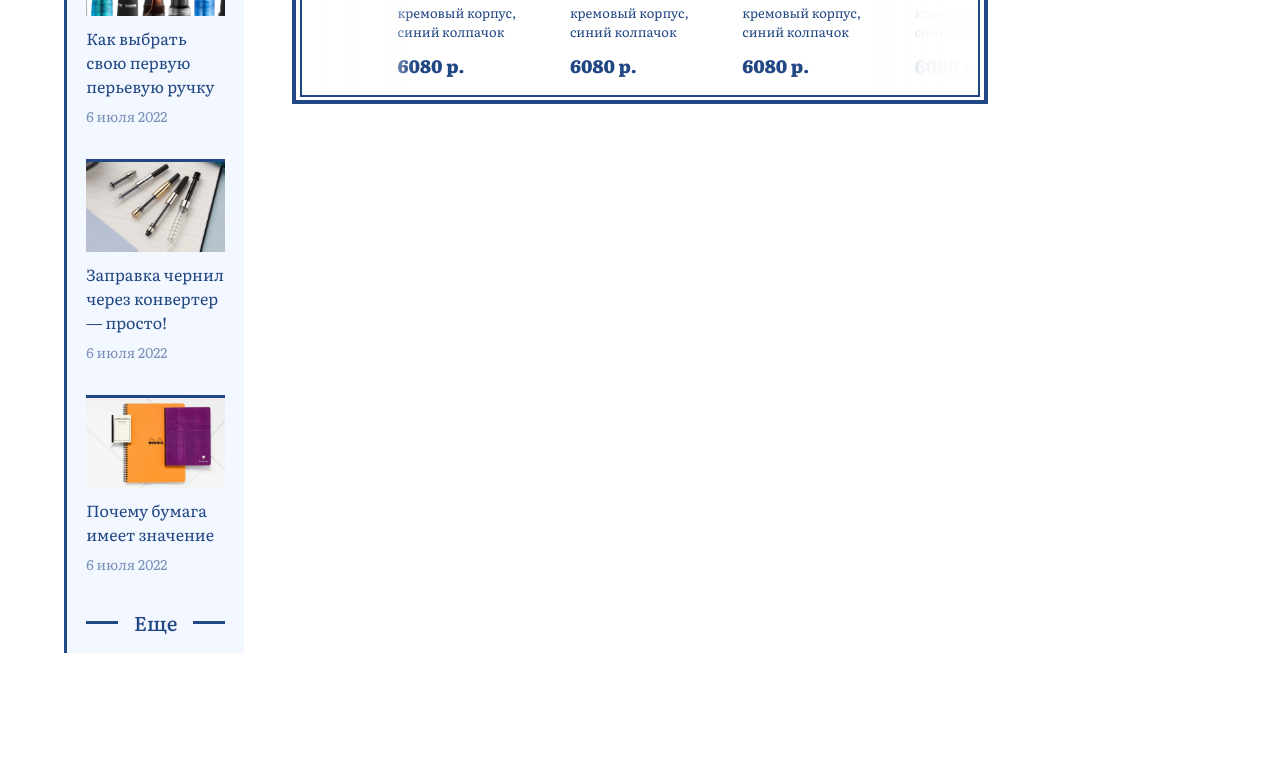
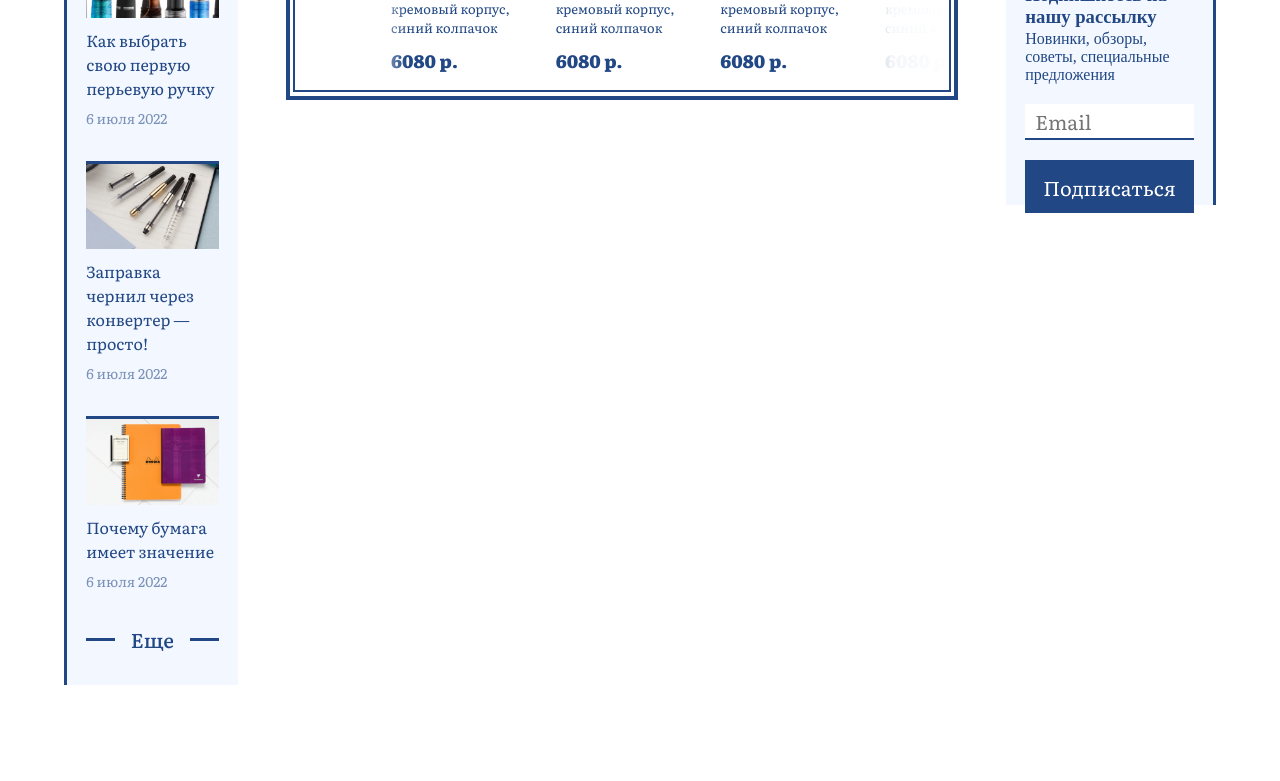
Before and after one commit to poldvergosus/FountainPensWebSite, a plain HTML site: page index.html in a window 1280 px wide. Shown: the part 984-1765 px from the top of the page. After the commit the page ends 1733 px from the top, so only its background shows below. Drawn offline with nearby package versions, Linux system fonts and the light colour scheme.

Commit message:
Added newsletter sidebar

```diff
--- a/css/style.css
+++ b/css/style.css
@@ -413,16 +413,21 @@ body {
     row-gap: 2rem;
 }
 
-.blog-suggestions {
-    border-left: 3px solid var(--color-primary);
-    border-top: 3px solid var(--color-primary);
+/*___________________BLOG SECTION______________________ */
+.aside-container {
     background-color: var(--color-secondary);
     color: var(--color-primary);
     display: flex;
     flex-direction: column;
     height: 100%;
+    padding: 1rem 1.2rem;
+}
+
+.aside-container--top-left {
+    border-left: 3px solid var(--color-primary);
+    border-top: 3px solid var(--color-primary);
+    grid-area: homepg-top-grid;
     justify-content: center;
-    padding: 1rem 1.2rem;
 }
 
 .blog-image {
@@ -432,7 +437,7 @@ body {
     padding-bottom: 10px;
 }
 
-.blog-logo{
+.blog-logo {
     width: 100%;
     padding: 0rem 1rem 1rem 2rem;
 }
@@ -576,7 +581,7 @@ body {
     margin: 1rem;
 }
 
-.card-info-container{
+.card-info-container {
     display: flex;
     flex-direction: column;
     align-items: flex-start;
@@ -649,31 +654,95 @@ gap: 2.58px;
 
 .carousel-fade-left {
     left: 0;
-  background: linear-gradient(
-    to right,
-    rgba(255,255,255,1) 0%,
-    rgba(255,255,255,0.95) 50%,
-    rgba(255,255,255,0.7) 70%,
-    rgba(255,255,255,0) 100%
-  );
+    background: linear-gradient(to right,
+            rgba(255, 255, 255, 1) 0%,
+            rgba(255, 255, 255, 0.95) 50%,
+            rgba(255, 255, 255, 0.7) 70%,
+            rgba(255, 255, 255, 0) 100%);
 }
 
 .carousel-fade-right {
     right: 0;
-  background: linear-gradient(
-    to left,
-    rgba(255,255,255,1) 0%,
-    rgba(255,255,255,0.95) 50%,
-    rgba(255,255,255,0.7) 70%,
-    rgba(255,255,255,0) 100%
-  );
+    background: linear-gradient(to left,
+            rgba(255, 255, 255, 1) 0%,
+            rgba(255, 255, 255, 0.95) 50%,
+            rgba(255, 255, 255, 0.7) 70%,
+            rgba(255, 255, 255, 0) 100%);
+}
+
+.product-card:hover .ribbon {
+    transform: scaleX(1);
+}
+
+.ribbon {
+    position: absolute;
+    top: 8rem;
+    right: 0;
+    height: 2.5rem;
+    width: 100%;
+
+    display: flex;
+    align-items: center;
+    justify-content: center;
+
+    color: #fff;
+    font-family: var(--font-family);
+    font-weight: 600;
+    font-size: 20px;
+    background: var(--color-primary);
+
+    transform-origin: right center;
+    transform: scaleX(0);
+    transition: transform 0.3s ease-in-out;
+
+    clip-path: polygon(100% 0%,
+            100% 100%,
+            0% 100%,
+            15% 50%,
+            0% 0%);
+    z-index: 2;
+    cursor: pointer;
 }
 
 /*___________________MEDIA SECTION______________________ */
 
-.newsletter {
+.aside-container--bottom-right {
     grid-area: newsletter;
+    border-top: 3px solid var(--color-primary);
+    border-right: 3px solid var(--color-primary);
+    justify-content: start;
+    height: 48%;
 }
+
+.email-textbox {
+    outline: none;
+    width: 100%;
+    max-width: 100%;
+    padding: 0.1em 0.5em;
+    font-size: 20px;
+    border: 0;
+    border-bottom: 2px solid var(--color-primary);
+    font-family: var(--font-family);
+    font-weight: 100;
+    box-sizing: border-box;
+    margin: 1em 0;
+}
+
+.subscribe {
+    border: 2px solid var(--color-primary);
+    background: var(--color-primary) ;
+    color: #ffffff;
+    cursor: pointer;
+
+    padding: 0.6rem 1rem;
+
+     font-size: 20px;
+    font-family: var(--font-family);
+    font-weight: 100;
+}
+
+
+
 
 /*___________________MEDIA SECTION______________________ */
 @media (min-width: 2000px) {
--- a/index.html
+++ b/index.html
@@ -37,7 +37,7 @@
       <img src="images/hand_right.svg" class="arm-icon" />
     </div>
 
-    <!-- Абсолютно позиционированный блок с кнопками -->
+    <!-- блок с кнопками -->
     <div class="main-actions">
       <button class="search-button" aria-label="Поиск"></button>
 
@@ -52,7 +52,7 @@
           <div class="cart-price">1200 р.</div>
         </div>
       </div>
-
+    </div>
   </header>
   <div class="decorative-line"></div>
 
@@ -114,8 +114,8 @@
   <!-- главная секция -->
   <div class="page-width">
     <div class="homepg-top-grid">
-      <aside class="blog-suggestions">
-        <img src="images/blog_logo.svg"  class="blog-logo"  />
+      <aside class="aside-container aside-container--top-left">
+        <img src="images/blog_logo.svg" class="blog-logo" />
 
         <div class="blogs-container">
 
@@ -172,6 +172,7 @@
                     <p>кремовый корпус, синий колпачок</p>
                     <strong>6080 р.</strong>
                   </div>
+                  <div class="ribbon">+Добавить</div>
                 </div>
               </div>
 
@@ -183,6 +184,7 @@
                     <p>кремовый корпус, синий колпачок</p>
                     <strong>6080 р.</strong>
                   </div>
+                  <div class="ribbon">+Добавить</div>
                 </div>
               </div>
 
@@ -194,6 +196,7 @@
                     <p>кремовый корпус, синий колпачок</p>
                     <strong>6080 р.</strong>
                   </div>
+                  <div class="ribbon">+Добавить</div>
                 </div>
               </div>
 
@@ -205,6 +208,7 @@
                     <p>кремовый корпус, синий колпачок</p>
                     <strong>6080 р.</strong>
                   </div>
+                  <div class="ribbon">+Добавить</div>
                 </div>
               </div>
 
@@ -216,6 +220,7 @@
                     <p>кремовый корпус, синий колпачок</p>
                     <strong>6080 р.</strong>
                   </div>
+                  <div class="ribbon">+Добавить</div>
                 </div>
               </div>
 
@@ -228,7 +233,16 @@
         </div>
       </div>
 
-      <aside class="newsletter">…sdfsfsf---W</aside>
+      <aside class="aside-container aside-container--bottom-right">
+        <img src="images/newsletter_logo.svg" class="blog-logo" />
+        <div class="card-info-container">
+          <h3>Подпишитесь на нашу рассылку</h3>
+          <p>Новинки, обзоры, советы, специальные предложения</p>
+        </div>
+        <input class="email-textbox"  type="text" placeholder="Email" >
+        <button class="subscribe">Подписаться</button>
+      </aside>
+
     </div>
   </div>
 
```
Also changed, not shown: images/newsletter_logo.svg (added). Lines whose indentation alone changed are shown as unchanged.
